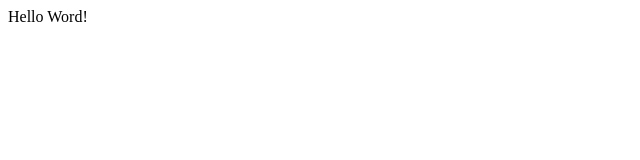
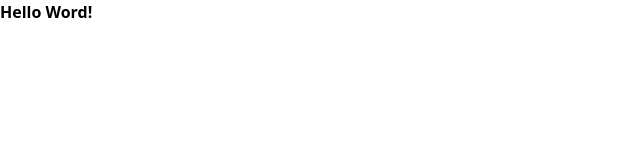
Before and after one commit to Gabrielleobeltrao/chatbot, a React (Create React App) app: page / in a window 1280 px wide. Shown: the top 160 px of the page, without its empty margins (0-640 px from the left). Built offline with nearby package versions, Linux system fonts and the light colour scheme.

Commit message:
🔧 Configuration Tailwind CSS

```diff
--- /dev/null
+++ b/postcss.config.js
@@ -0,0 +1,6 @@
+module.exports = {
+    plugins: [
+      require('tailwindcss'),
+      require('autoprefixer'),
+    ],
+}
--- a/src/App.js
+++ b/src/App.js
@@ -1,6 +1,6 @@
 function App() {
   return (
-    <hi>Hello Word!</hi>
+    <hi className="font-bold">Hello Word!</hi>
   )
 }
 
--- a/src/index.js
+++ b/src/index.js
@@ -1,6 +1,7 @@
 import React from 'react'
 import ReactDOM from 'react-dom/client'
 import App from './App'
+import './tailwind.css';
 
 const root = ReactDOM.createRoot(document.getElementById('root'))
 root.render(
--- /dev/null
+++ b/src/tailwind.css
@@ -0,0 +1,3 @@
+@tailwind base;
+@tailwind components;
+@tailwind utilities;
--- a/tailwind.config.js
+++ b/tailwind.config.js
@@ -1,6 +1,8 @@
 /** @type {import('tailwindcss').Config} */
 module.exports = {
-  content: [],
+  content: [
+    "./src/**/*.{js,jsx,ts,tsx}",
+  ],
   theme: {
     extend: {},
   },
```
